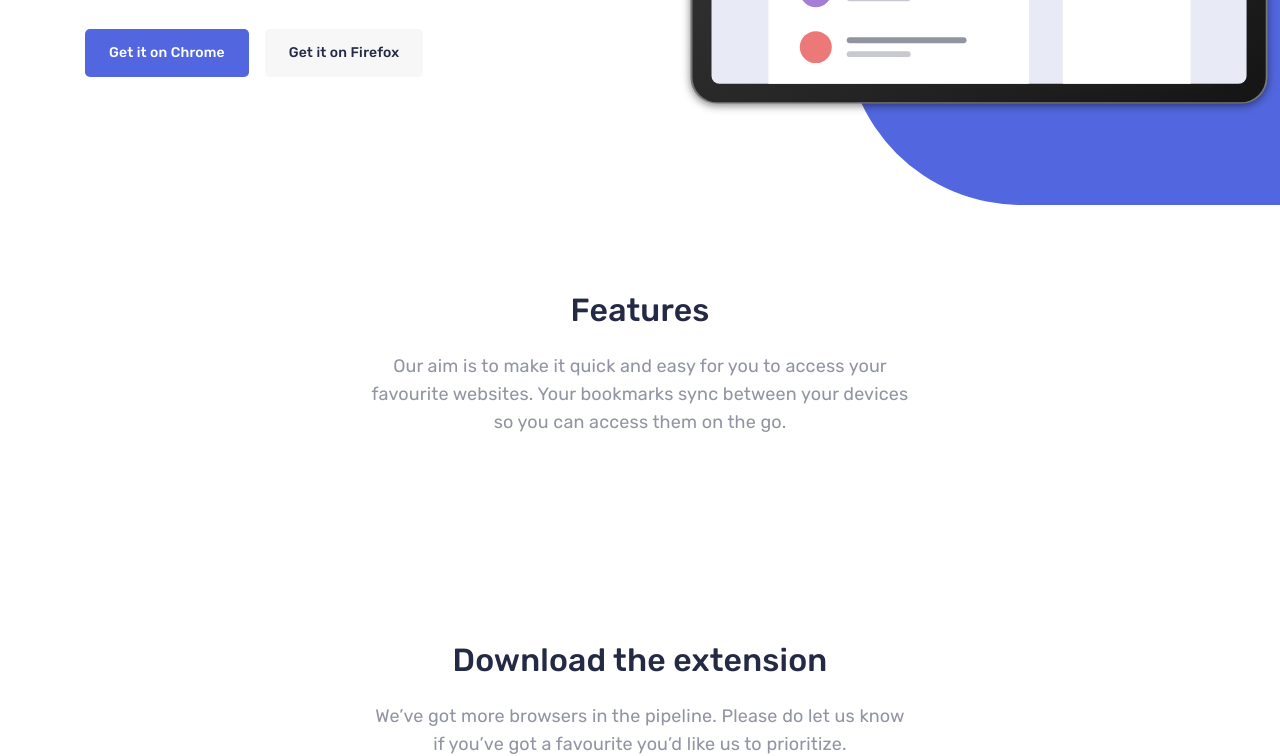
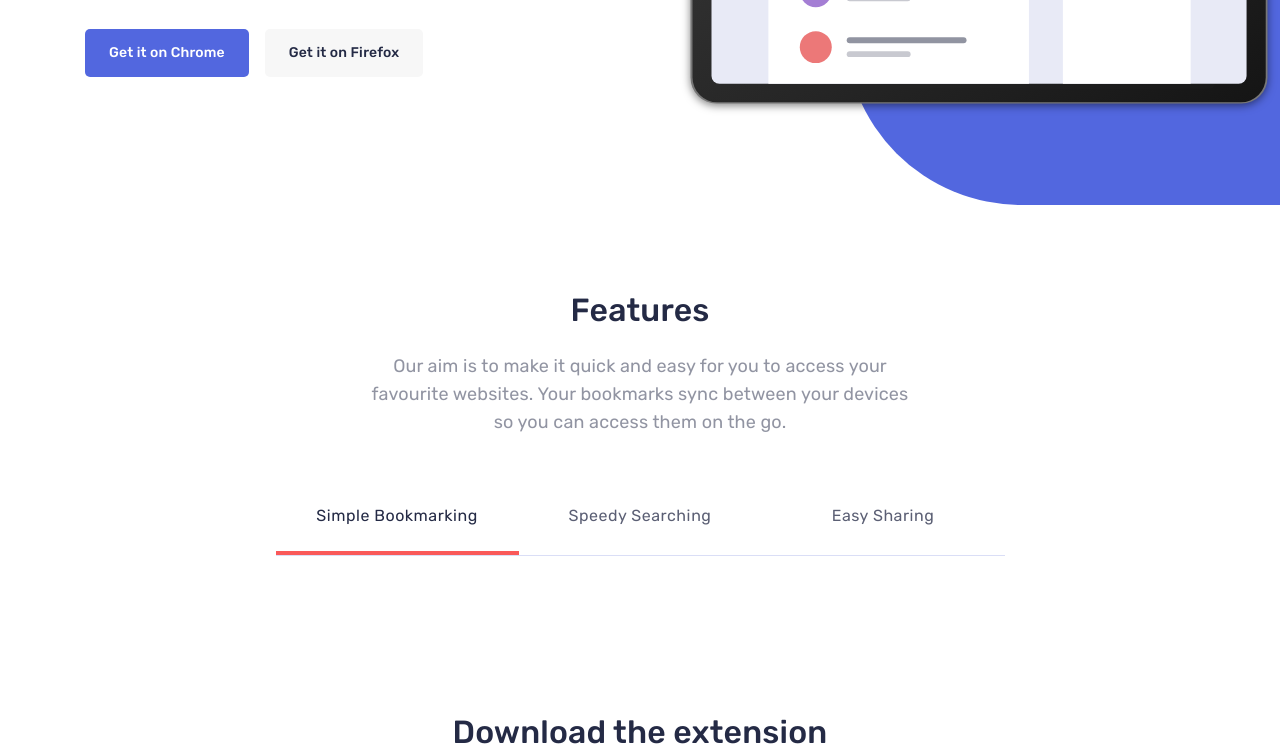
Before and after one commit to thtflx/bookmark, a plain HTML site: page index.html in a window 1280 px wide. Shown: the part 491-1247 px from the top of the page. Drawn offline with Linux system fonts and the light colour scheme.

Commit message:
Add features

```diff
--- a/css/styles.css
+++ b/css/styles.css
@@ -297,6 +297,50 @@ select:-webkit-autofill:focus {
 }
 
 
+/* TABS */
+
+.tabs {}
+
+.tabs__list {
+    display: flex;
+    justify-content: center;
+    padding: 0;
+    margin: 0;
+    list-style: none;
+}
+
+.tabs__item {
+    width: 243px;
+    border-bottom: 1px solid rgba(73, 93, 207, 0.2);
+}
+
+.tabs__link {
+    display: block;
+    padding-top: 27px;
+    padding-bottom: 27px;
+    border-bottom: 4px solid transparent;
+    font-size: 16px;
+    line-height: 17px;
+    letter-spacing: 0.5px;
+    text-align: center;
+    text-decoration: none;
+    color: var(--text-color-75);
+}
+
+.tabs__item--active .tabs__link {
+    color: var(--text-color);
+    border-color: var(--red);
+}
+
+.tabs__link:hover {
+    color: var(--red);
+}
+
+.tabs__link:active {
+    opacity: 0.6;
+}
+
+
 /* SITE-HEADER */
 
 .site-header {
@@ -375,6 +419,13 @@ select:-webkit-autofill:focus {
 }
 
 
+/* FEATURES */
+
+.features__section-info {
+    margin-bottom: 44px;
+}
+
+
 /* RETINA */
 
 @media only screen and (-webkit-min-device-pixel-ratio: 2),
--- a/index.html
+++ b/index.html
@@ -68,14 +68,31 @@
 
 
         <!-- FEATURES -->
-        <section class="section">
+        <section class="features section">
             <div class="container">
-                <div class="section__info">
+                <div class="features__section-info section__info">
                     <h2 class="section__heading">Features</h2>
                     <p class="section__text">Our aim is to make it quick and easy for you to access your favourite websites. Your bookmarks sync between your devices so you can access them on the go.</p>
                 </div>
+
+                <!-- TABS -->
+                <div class="tabs">
+                    <ul class="tabs__list">
+                        <li class="tabs__item tabs__item--active">
+                            <a class="tabs__link" href="#">Simple Bookmarking</a>
+                        </li>
+                        <li class="tabs__item">
+                            <a class="tabs__link" href="#">Speedy Searching</a>
+                        </li>
+                        <li class="tabs__item">
+                            <a class="tabs__link" href="#">Easy Sharing</a>
+                        </li>
+                    </ul>
+                </div>
             </div>
         </section>
+
+
 
         <!-- DOWNLOAD-EXTENSION -->
         <section class="section">
```
